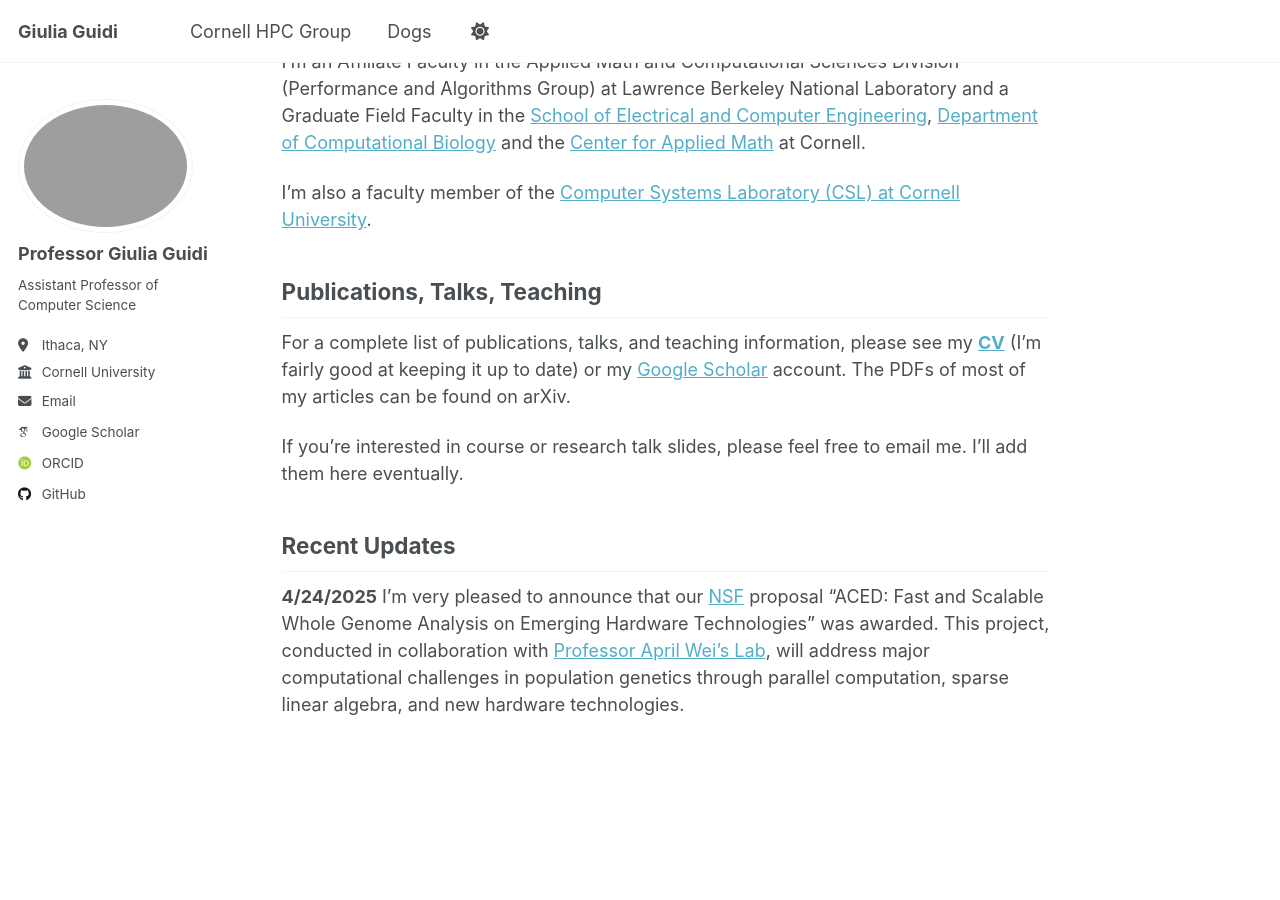
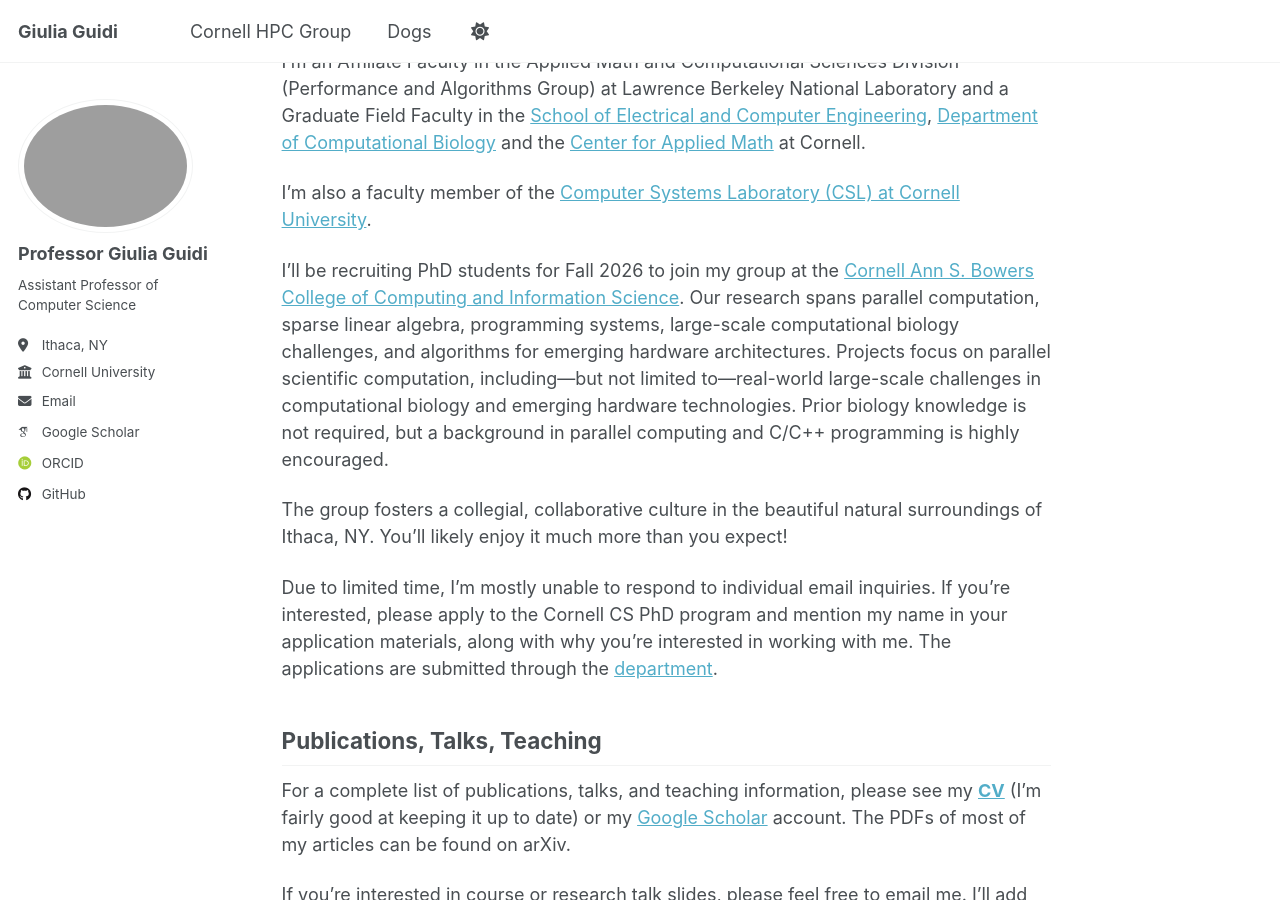
Before and after one commit to giuliaguidi/giuliaguidi.github.io, a Jekyll site: the page built from _pages/about.md, in a window 1280 px wide and 900 px high, scrolled down 437 px. Built offline with Jekyll 4.4.1, drawn with Linux system fonts in a browser that asks for light colours; some web fonts are replaced.

Commit message:
Update about.md recruitin

```diff
--- a/_pages/about.md
+++ b/_pages/about.md
@@ -19,6 +19,13 @@
 I'm an Affiliate Faculty in the Applied Math and Computational Sciences Division (Performance and Algorithms Group) at Lawrence Berkeley National Laboratory and a Graduate Field Faculty in the [School of Electrical and Computer Engineering](https://www.engineering.cornell.edu/ece/), [Department of Computational Biology](https://gradschool.cornell.edu/academics/fields-of-study/field/computational-biology/) and the [Center for Applied Math](https://www.cam.cornell.edu/cam) at Cornell.
 
 I'm also a faculty member of the [Computer Systems Laboratory (CSL) at Cornell University](https://www.csl.cornell.edu/).
+
+I’ll be recruiting PhD students for Fall 2026 to join my group at the [Cornell Ann S. Bowers College of Computing and Information Science](https://cis.cornell.edu/). Our research spans parallel computation, sparse linear algebra, programming systems, large-scale computational biology challenges, and algorithms for emerging hardware architectures.
+Projects focus on parallel scientific computation, including—but not limited to—real-world large-scale challenges in computational biology and emerging hardware technologies. Prior biology knowledge is not required, but a background in parallel computing and C/C++ programming is highly encouraged.
+
+The group fosters a collegial, collaborative culture in the beautiful natural surroundings of Ithaca, NY. You'll likely enjoy it much more than you expect!
+
+Due to limited time, I’m mostly unable to respond to individual email inquiries. If you’re interested, please apply to the Cornell CS PhD program and mention my name in your application materials, along with why you’re interested in working with me. The applications are submitted through the [department](https://www.cs.cornell.edu/phd-computer-science/apply).
 
 <!--and the Tl;dr version of my **[Research Statement](https://drive.google.com/file/d/1_HVC4HkkyBMqUx8AiTHeyjgwlSdYG3j6/view?usp=sharing)**.-->
 
```
